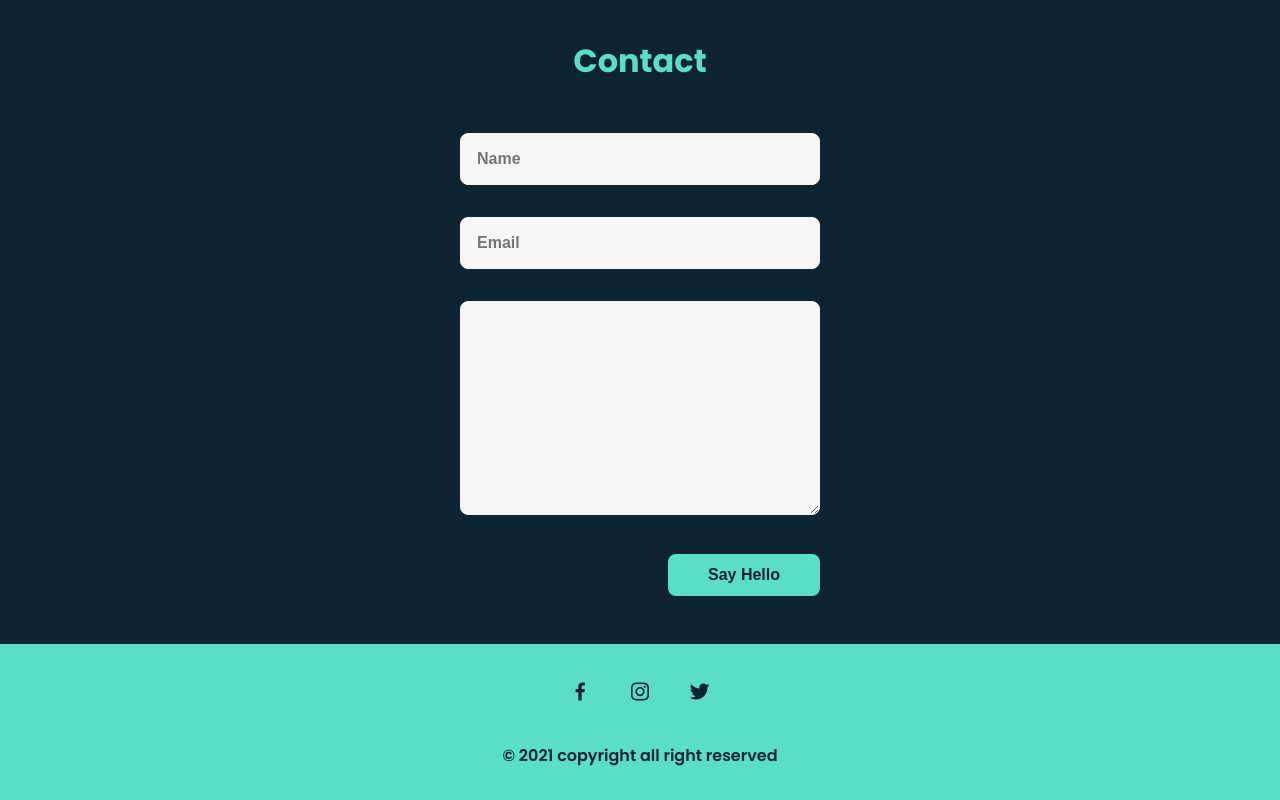
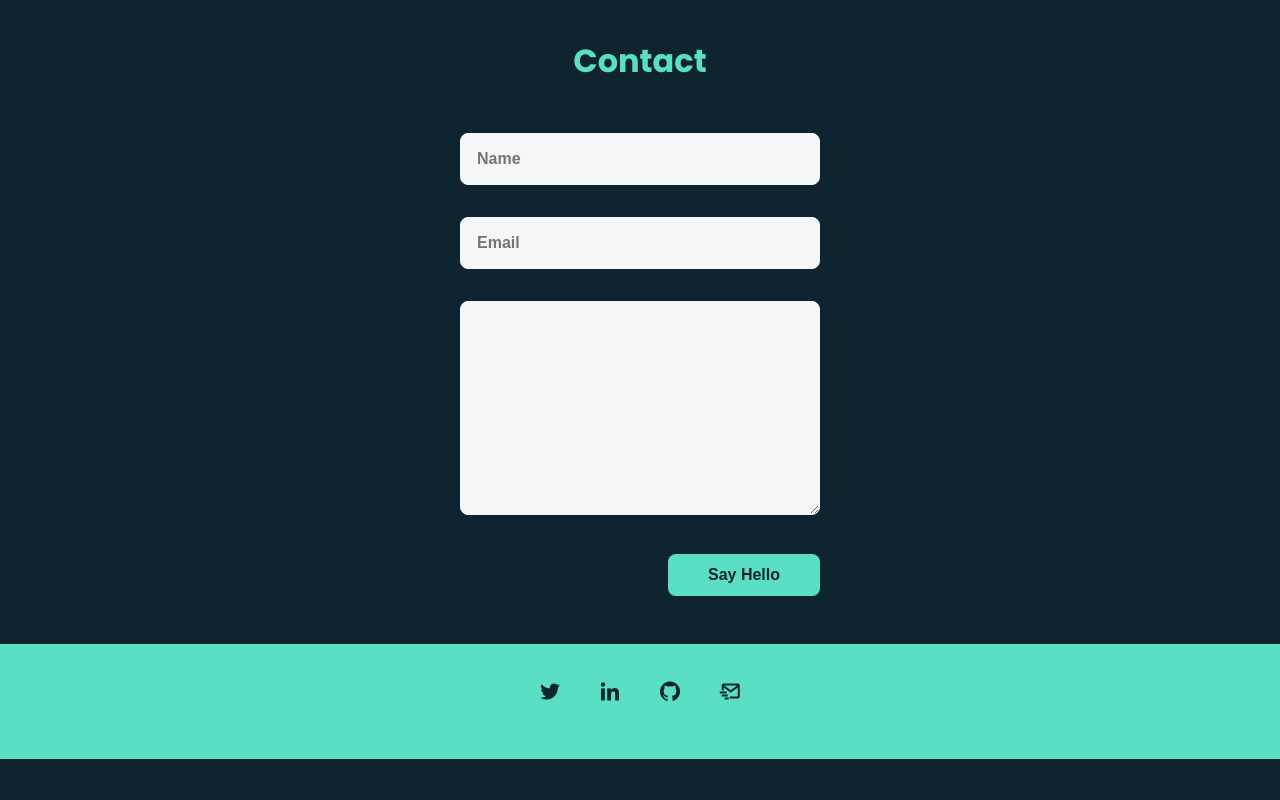
Before and after one commit to ayush-work/ayush-work-ayush-work.github.io, a website: page index.html in a window 1280 px wide. Shown: the part 2712-3512 px from the top of the page. After the commit the page ends 3471 px from the top, so only its background shows below. Drawn offline with nearby package versions, Linux system fonts and the light colour scheme; some icons are missing.

Commit message:
code refactored

```diff
--- a/assets/css/styles.css
+++ b/assets/css/styles.css
@@ -398,7 +398,7 @@ img {
   margin-bottom: var(--mb-4);
 }
 .footer__social {
-  margin-bottom: var(--mb-4);
+  margin-bottom: var(--mb-2);
 }
 .footer__icon {
   font-size: 1.5rem;
--- a/index.html
+++ b/index.html
@@ -78,9 +78,7 @@
           <a href="https://www.linkedin.com/in/ayushmaurya-work/" class="home__social-icon" target="_blank"
             ><i class="bx bxl-linkedin"></i
           ></a>
-          <!-- <a href="" class="home__social-icon"
-            ><i class="bx bxl-instagram"></i
-          ></a> -->
+
           <a href="https://github.com/ayush-work" class="home__social-icon" target="_blank"><i class="bx bxl-github"></i></a>
           <a href="https://twitter.com/idntknw0_0" class="home__social-icon" target="_blank"
             ><i class="bx bxl-twitter"></i
@@ -241,11 +239,12 @@
     <footer class="footer">
       <!-- <p class="footer__title"></p> -->
       <div class="footer__social">
-        <a href="#" class="footer__icon"><i class="bx bxl-facebook"></i></a>
-        <a href="#" class="footer__icon"><i class="bx bxl-instagram"></i></a>
-        <a href="#" class="footer__icon"><i class="bx bxl-twitter"></i></a>
+        <a href='https://twitter.com/idntknw0_0'class="footer__icon" target="_blank"><i class="bx bxl-twitter"></i></a>
+        <a href="https://www.linkedin.com/in/ayushmaurya-work/"  target="_blank" class="footer__icon"><i class="bx bxl-linkedin"></i></a>
+        <a href="https://github.com/ayush-work" target="_blank" class="footer__icon"><i class="bx bxl-github"></i></a>
+        <a href="mailto:ayushmaurya.work@gmail.com" target="_blank" class="footer__icon"><i class='bx bx-mail-send'></i></a>
       </div>
-      <p>&#169; 2021 copyright all right reserved</p>
+      <div></div>
     </footer>
 
     <!--===== SCROLL REVEAL =====-->
```
